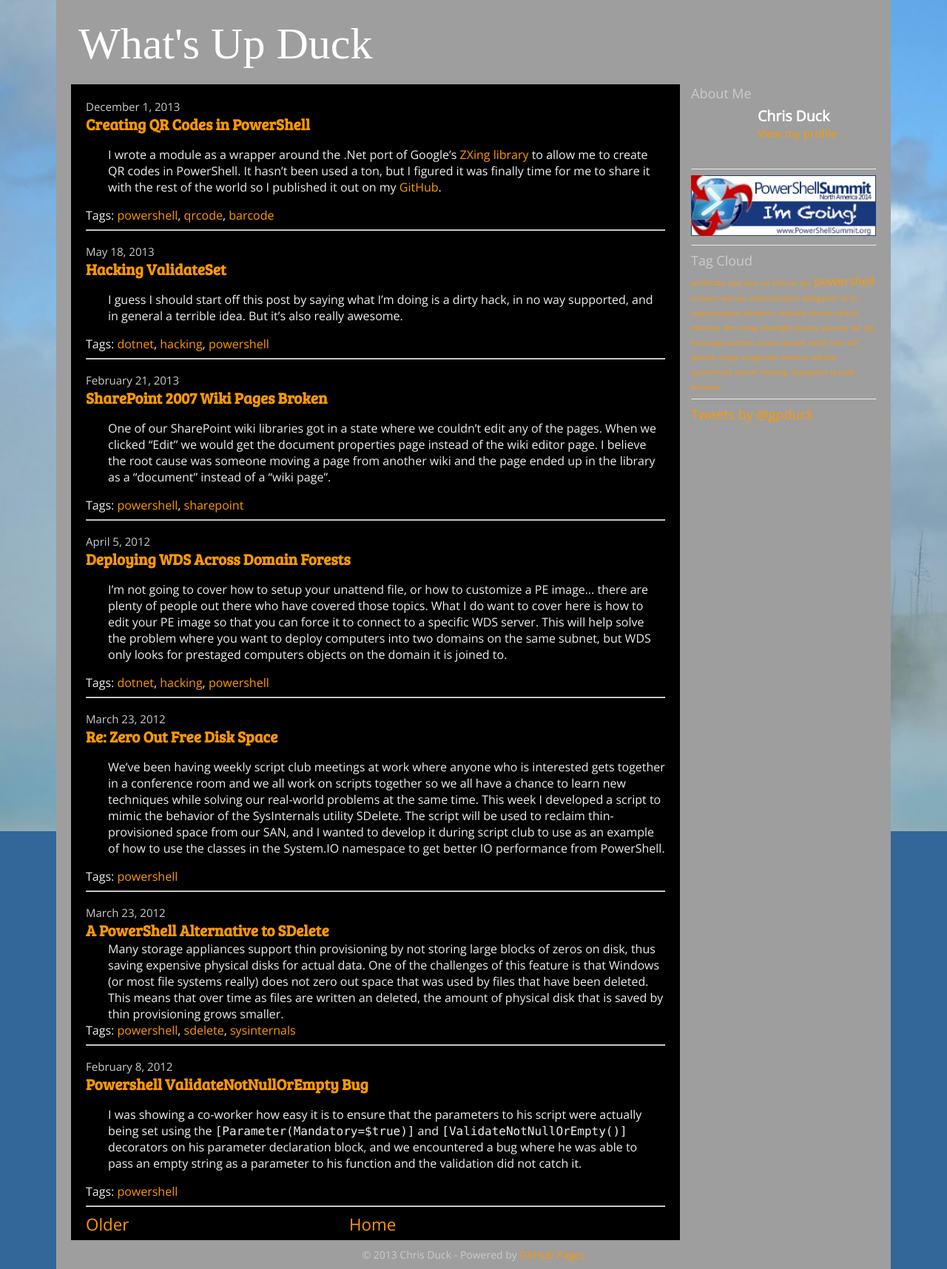
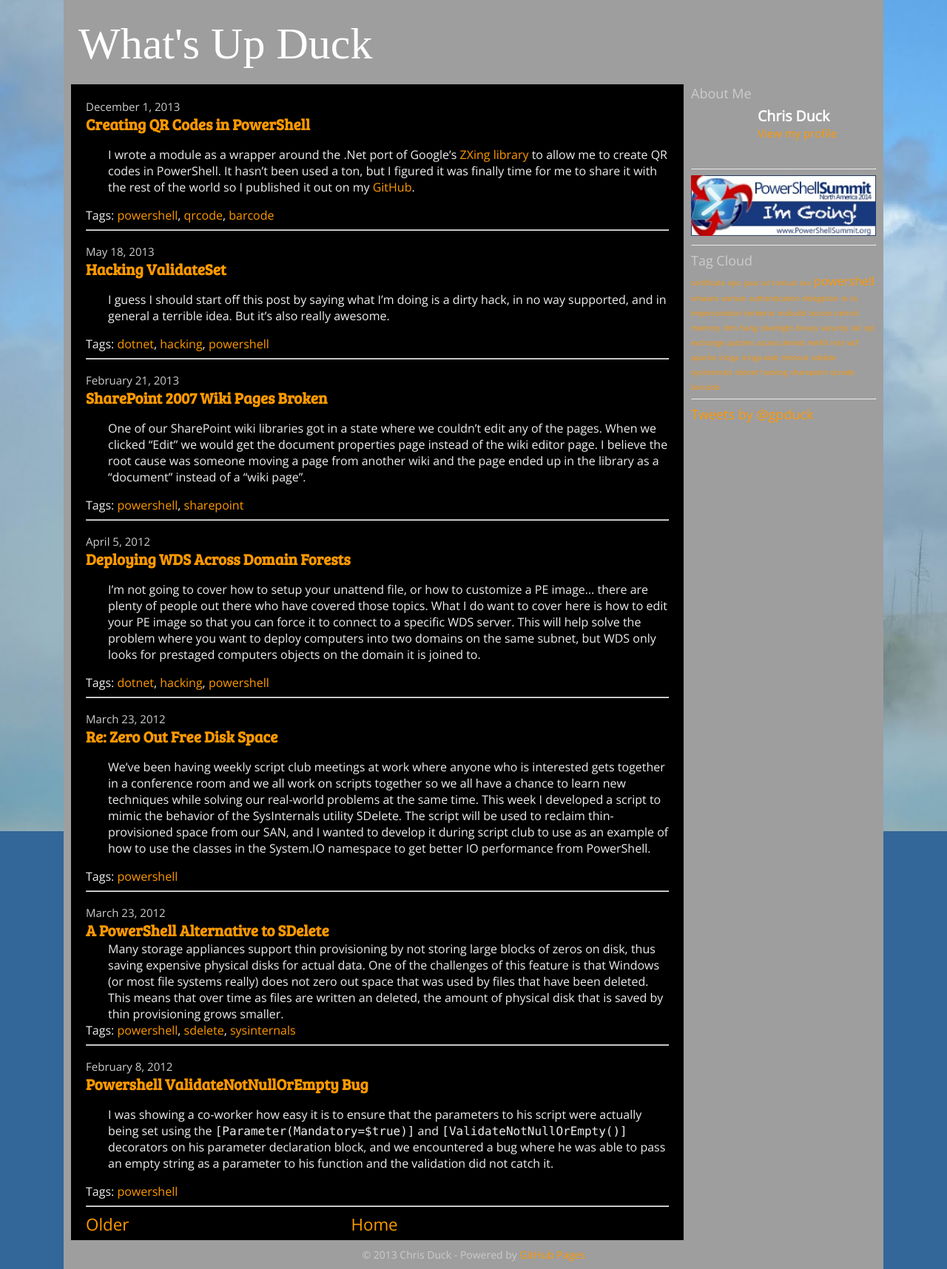
Before and after one commit to gpduck/gpduck.github.io, a Jekyll site: the page built from index.html, in a window 1280 px wide. Shown: the whole page at 74% size. Built offline with Jekyll 4.4.1, drawn with Linux system fonts in a browser that asks for light colours; some web fonts are replaced; the list of posts is cut into pages by our own code; comment, search, counter and statistics services are not loaded; grey boxes are pictures that could not be loaded.

Commit message:
Shrunk margins to give a little more space

```diff
--- a/css/site.css
+++ b/css/site.css
@@ -27,8 +27,8 @@
 	margin-right: auto;
 	/* moved to @media section width: 80%; */
 	padding-top: 25px;
-	padding-left: 20px;
-	padding-right: 20px;
+	padding-left: 10px;
+	padding-right: 10px;
 }
 
 #pageheader {
@@ -187,14 +187,14 @@
 	}
 
 	#post {
-		margin-right: 265px;
+		margin-right: 260px;
 		margin-top: 20px;
 	}
 
 	#sidebar {
 		float: right;
 		width: 250px;
-		padding-left: 15px;
+		padding-left: 5px;
 		margin-top: 20px;
 	}
 }
```
